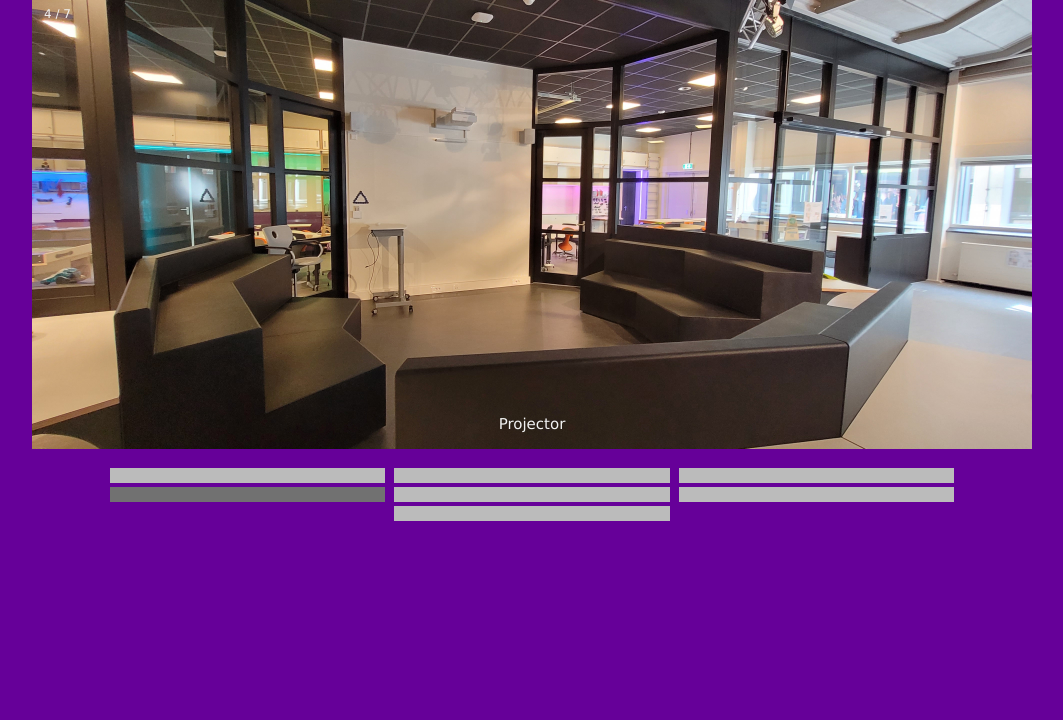
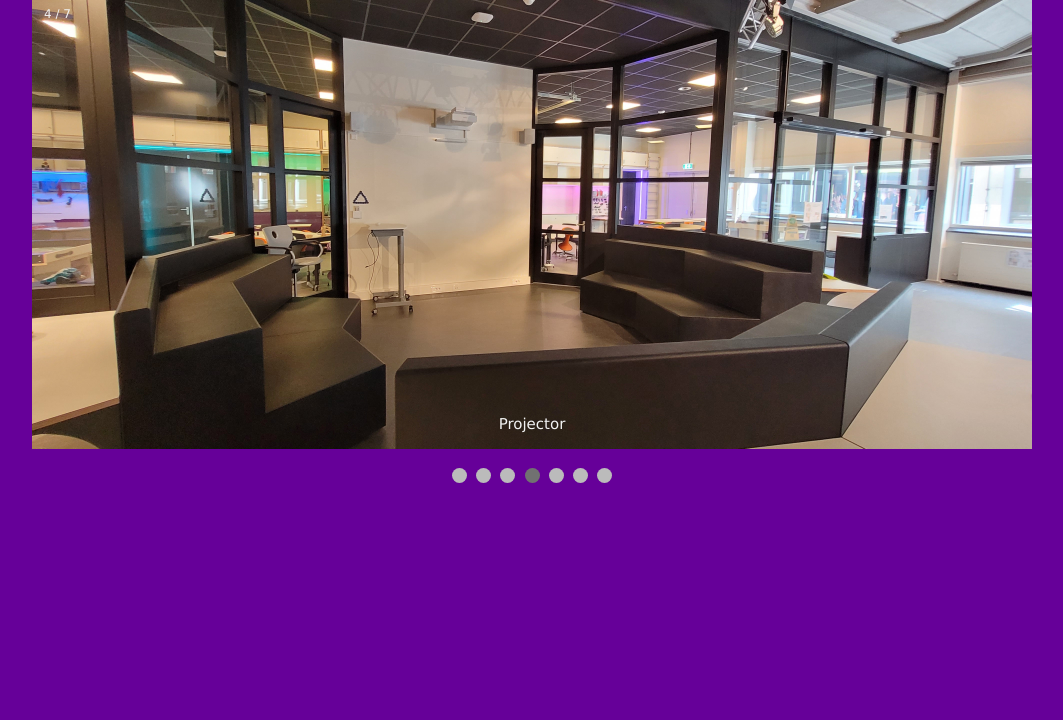
Before and after one commit to iolite312/boekingtechlab, a PHP site: page / in a window 1280 px wide. Shown: the part 159-879 px from the top of the page, without its empty margins (108-1171 px from the left). Run offline with PHP 8.4, Linux system fonts and the light colour scheme; data that the repository does not hold is empty; style sheets or scripts are compiled from the project's sources.

Commit message:
Changing it back to dots to see how that looks

```diff
--- a/css/index.css
+++ b/css/index.css
@@ -46,7 +46,7 @@ img {
   height: 15px;
   width: 15px;
   margin: 0 2px;
-  width: 25%;
+  border-radius: 50%;
   background-color: #bbb;
   display: inline-block;
   transition: background-color 0.6s ease;
--- a/scss/index.scss
+++ b/scss/index.scss
@@ -35,7 +35,7 @@ img {vertical-align: middle;}
   height: 15px;
   width: 15px;
   margin: 0 2px;
-  width: 25%;
+  border-radius: 50%;
   background-color: #bbb;
   display: inline-block;
   transition: background-color 0.6s ease;
```
